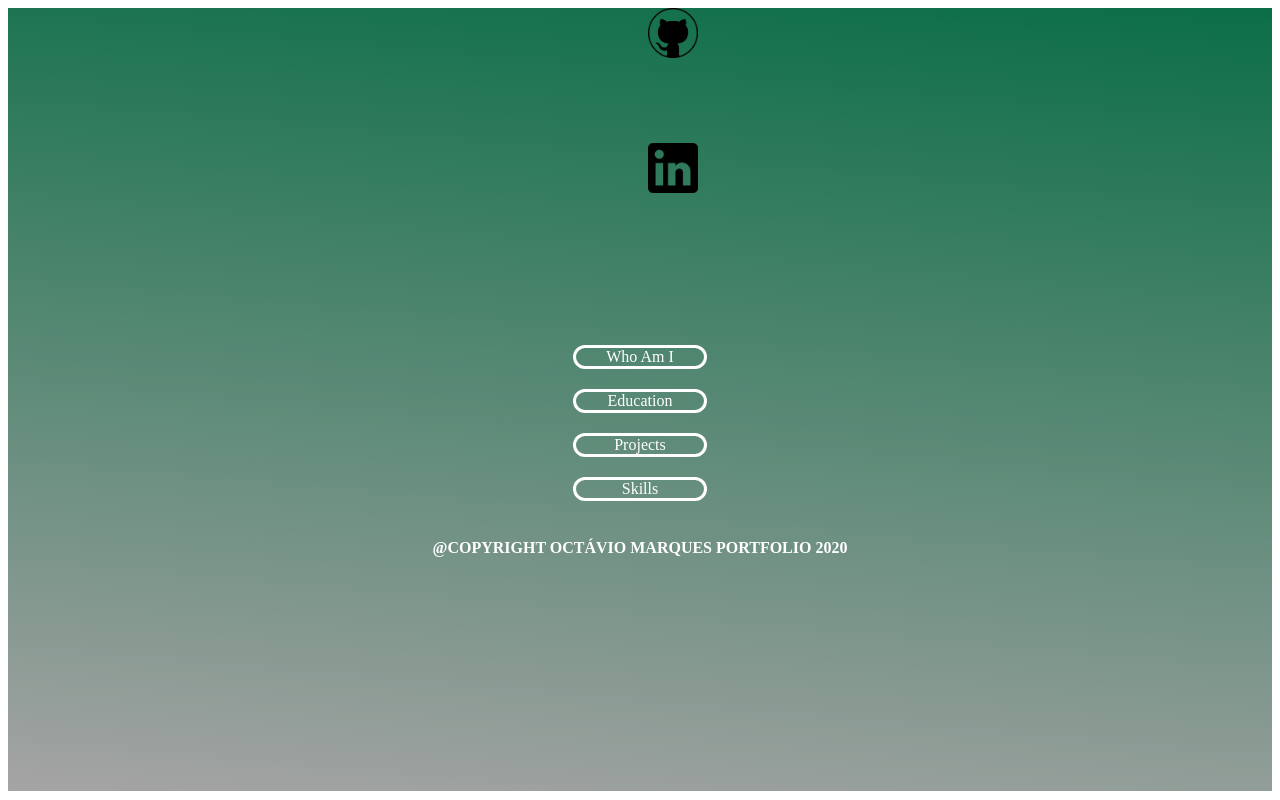
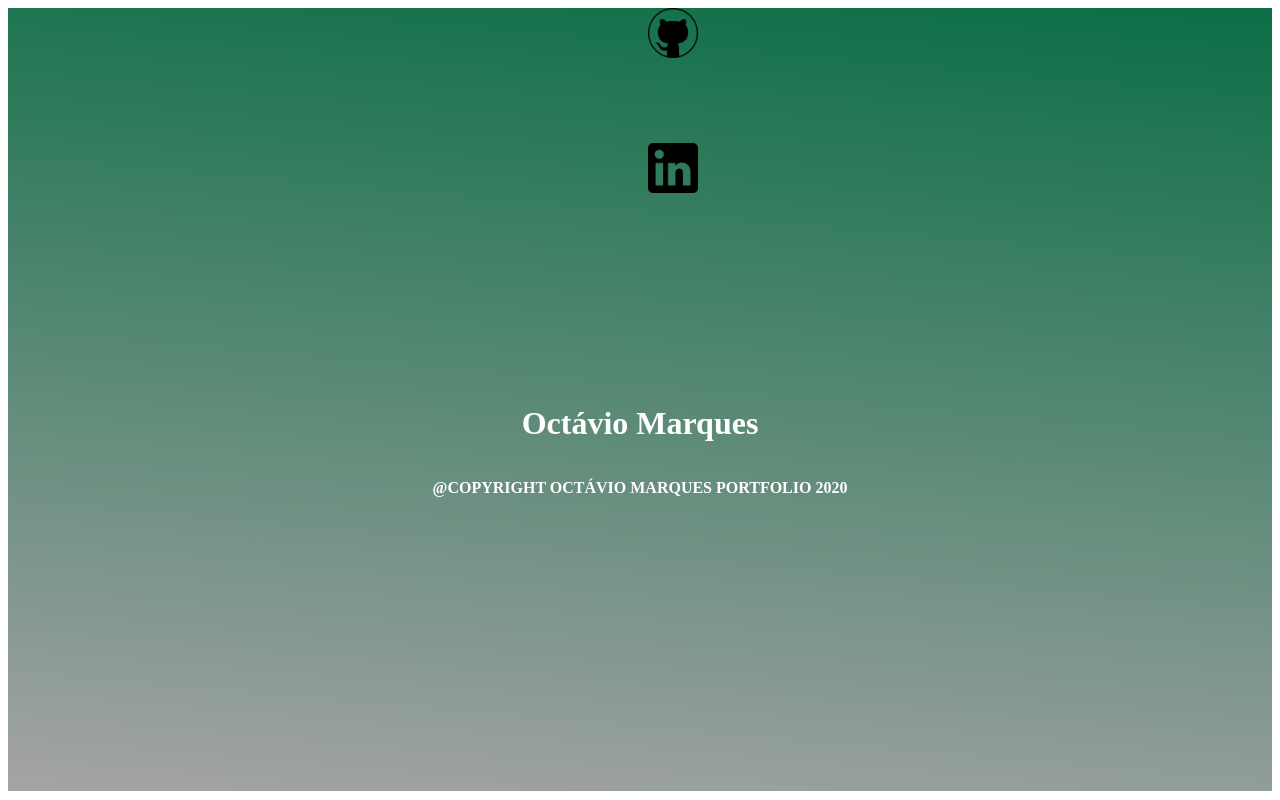
Before and after one commit to Segredo12/octavio-marques-portfolio, an Angular app: page /who-am-i in a window 1280 px wide. Before the commit this address led to /. Built offline with nearby package versions, Linux system fonts and the light colour scheme.

Commit message:
* Pagination Added

```diff
--- a/src/app/app-routing.module.ts
+++ b/src/app/app-routing.module.ts
@@ -1,7 +1,13 @@
 import { NgModule } from '@angular/core';
 import { Routes, RouterModule } from '@angular/router';
+import { WhoamiComponent } from './whoami/whoami.component';
+import { MenuComponent } from './menu/menu.component';
 
-const routes: Routes = [];
+const routes: Routes = [
+  { path: '',   redirectTo: '/menu', pathMatch: 'full' },
+  { path: 'who-am-i', component: WhoamiComponent },
+  { path: 'menu', component: MenuComponent }
+];
 
 @NgModule({
   imports: [RouterModule.forRoot(routes)],
--- a/src/app/app.component.css
+++ b/src/app/app.component.css
@@ -94,64 +94,23 @@
 */
 
 /*
-* Menu Content:
+* Content Pane Classifications:
 */
-@keyframes menu-choice-anim {
-    0% {width: 1vw; height: 1vh;}
-    100% {width: 25vw; height: 25vh;}
+#content-pane {
+    background-color: white;
+    color: black;
+    width: 75vw;
+    height: 75vh;
+
+    display: none;
 }
 
-@keyframes menu-choice-btn-anim {
-    0% {width: 0vw; height: 0vh;}
-    100% {width: 10vw}
+.option-1-header-text {
+    width: 20vw;
+    height: 5vw;
+
+    margin: 1vmax;
 }
-
-@keyframes basic-btn-anim {
-    0% {position: relative; z-index: -1;}
-}
-
-#menu-choice {
-    width: 25vw;
-    height: 25vh;
-
-    display: flex;
-    flex-direction: column;
-    justify-content: center;
-    align-items: center;
-
-    animation-name: menu-choice-anim;
-    animation-duration: 1s;
-}
-
-#menu-btn {
-    display: inline;
-    width: 10vw;
-
-    border-style: solid;
-    border-radius: 20px;
-    margin: 10px;
-    text-align: center;
-
-    animation-name: menu-choice-btn-anim;
-    animation-duration: 1s;
-}
-
-.basic-btn {
-    animation-name: basic-btn-anim;
-    animation-duration: 1s;
-
-    color: white;
-    text-decoration: none;
-    font-size: 100%;
-}
-
-div#menu-btn:hover {
-    background-color:  rgba(10,60,60,1);
-    color:  white;
-}
-/*
-* *
-*/
 
 /*
 * Footer ID Classifications:
--- a/src/app/app.component.html
+++ b/src/app/app.component.html
@@ -11,20 +11,7 @@
     </a>
   </div>
   <div id="container">
-    <div id="menu-choice">
-      <div id="menu-btn">
-        <a class="basic-btn" (click)="onClickWhoAmI()">Who Am I</a>
-      </div>
-      <div id="menu-btn">
-        <a class="basic-btn" (click)="onClickEducation()">Education</a>
-      </div>
-      <div id="menu-btn">
-        <a class="basic-btn" (click)="onClickProjects()">Projects</a>
-      </div>
-      <div id="menu-btn">
-        <a class="basic-btn" (click)="onClickSkills()">Skills</a>
-      </div>
-    </div>
+    <router-outlet></router-outlet>
 
     <footer id="footer">
       <h3 id="footer-text">@Copyright Octávio Marques Portfolio 2020</h3>
@@ -32,6 +19,3 @@
   </div>
   <!-- END OF BACKGROUND-BLACK -->
 </div>
-
-
-<router-outlet></router-outlet>
--- a/src/app/app.component.ts
+++ b/src/app/app.component.ts
@@ -10,18 +10,22 @@ export class AppComponent {
   version = "1.0.0";
 
   onClickWhoAmI() {
-    document.getElementById("container")!.style.display = "none";
+    document.getElementById("menu-choice")!.style.display = "none";
+    document.getElementById("content-pane")!.style.display = "flex";
   }
 
   onClickEducation() {
-    document.getElementById("container")!.style.display = "none";
+    document.getElementById("menu-choice")!.style.display = "none";
+    document.getElementById("content-pane")!.style.display = "flex";
   }
 
   onClickProjects() {
-    document.getElementById("container")!.style.display = "none";
+    document.getElementById("menu-choice")!.style.display = "none";
+    document.getElementById("content-pane")!.style.display = "flex";
   }
 
   onClickSkills() {
-    document.getElementById("container")!.style.display = "none";
+    document.getElementById("menu-choice")!.style.display = "none";
+    document.getElementById("content-pane")!.style.display = "flex";
   }
 }
--- a/src/app/app.module.ts
+++ b/src/app/app.module.ts
@@ -3,10 +3,14 @@ import { NgModule } from '@angular/core';
 
 import { AppRoutingModule } from './app-routing.module';
 import { AppComponent } from './app.component';
+import { WhoamiComponent } from './whoami/whoami.component';
+import { MenuComponent } from './menu/menu.component';
 
 @NgModule({
   declarations: [
-    AppComponent
+    AppComponent,
+    WhoamiComponent,
+    MenuComponent
   ],
   imports: [
     BrowserModule,
--- /dev/null
+++ b/src/app/menu/menu.component.css
@@ -0,0 +1,59 @@
+/*
+* Menu Content:
+*/
+@keyframes menu-choice-anim {
+    0% {width: 1vw; height: 1vh;}
+    100% {width: 25vw; height: 25vh;}
+}
+
+@keyframes menu-choice-btn-anim {
+    0% {width: 0vw; height: 0vh;}
+    100% {width: 10vw}
+}
+
+@keyframes basic-btn-anim {
+    0% {position: relative; z-index: -1;}
+}
+
+#menu-choice {
+    width: 25vw;
+    height: 25vh;
+
+    display: flex;
+    flex-direction: column;
+    justify-content: center;
+    align-items: center;
+
+    animation-name: menu-choice-anim;
+    animation-duration: 1s;
+}
+
+#menu-btn {
+    display: inline;
+    width: 10vw;
+
+    border-style: solid;
+    border-radius: 20px;
+    margin: 10px;
+    text-align: center;
+
+    animation-name: menu-choice-btn-anim;
+    animation-duration: 1s;
+}
+
+.basic-btn {
+    animation-name: basic-btn-anim;
+    animation-duration: 1s;
+
+    color: white;
+    text-decoration: none;
+    font-size: 100%;
+}
+
+div#menu-btn:hover {
+    background-color:  rgba(10,60,60,1);
+    color:  white;
+}
+/*
+* *
+*/
--- /dev/null
+++ b/src/app/menu/menu.component.html
@@ -0,0 +1,14 @@
+<div id="menu-choice">
+    <div id="menu-btn">
+      <a class="basic-btn" routerLink="/who-am-i">Who Am I</a>
+    </div>
+    <div id="menu-btn">
+      <a class="basic-btn" (click)="onClickEducation()">Education</a>
+    </div>
+    <div id="menu-btn">
+      <a class="basic-btn" (click)="onClickProjects()">Projects</a>
+    </div>
+    <div id="menu-btn">
+      <a class="basic-btn" (click)="onClickSkills()">Skills</a>
+    </div>
+</div>
--- /dev/null
+++ b/src/app/menu/menu.component.ts
@@ -0,0 +1,15 @@
+import { Component, OnInit } from '@angular/core';
+
+@Component({
+  selector: 'app-menu',
+  templateUrl: './menu.component.html',
+  styleUrls: ['./menu.component.css']
+})
+export class MenuComponent implements OnInit {
+
+  constructor() { }
+
+  ngOnInit(): void {
+  }
+
+}
--- /dev/null
+++ b/src/app/whoami/whoami.component.html
@@ -0,0 +1,5 @@
+<div id="content-pane">
+    <div class="option-1-header-text">
+      <h1>Octávio Marques</h1>
+    </div>
+</div>
--- /dev/null
+++ b/src/app/whoami/whoami.component.ts
@@ -0,0 +1,15 @@
+import { Component, OnInit } from '@angular/core';
+
+@Component({
+  selector: 'app-whoami',
+  templateUrl: './whoami.component.html',
+  styleUrls: ['./whoami.component.css']
+})
+export class WhoamiComponent implements OnInit {
+
+  constructor() { }
+
+  ngOnInit(): void {
+  }
+
+}
```
Also changed, not shown: src/app/whoami/whoami.component.css (added), 2 other files (tests, documents, lock files or other folders).
